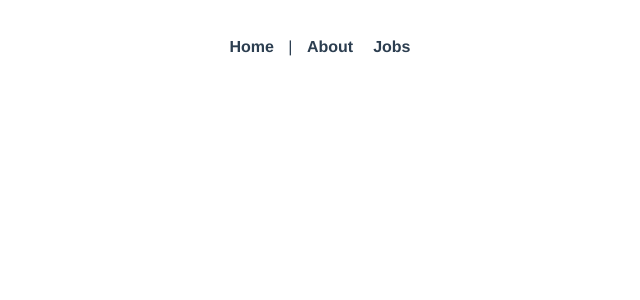
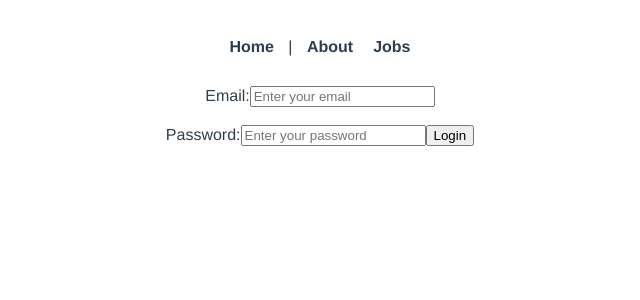
Before and after one commit to H0und5/vueRoute, a Vue app: page /dashboard in a window 1280 px wide. Before the commit this address had no page. Shown: the top 300 px of the page, without its empty margins (320-960 px from the left). Built offline with nearby package versions, Linux system fonts and the light colour scheme.

Commit message:
feature: learned how to programmatically route to certain URLs. LETS FUCKING GO

```diff
--- /dev/null
+++ b/src/components/SignUpForm.vue
@@ -0,0 +1,38 @@
+<template>
+  <form>
+    <label>Email:</label>
+    <input type="text" required placeholder="Enter your email" v-model="email" />
+
+    <br /><br />
+
+    <label>Password:</label>
+    <input type="text" required placeholder="Enter your password" v-model="password" />
+
+    <button @click.prevent="loginHandler">Login</button>
+  </form>
+</template>
+
+<script>
+import router from '@/router';
+
+  export default {
+    data() {
+      return {
+        email: '',
+        password: '',
+      }
+    },
+
+    methods: {
+      loginHandler() {
+        console.log(this.email, this.password);
+
+        router.push('/jobs');
+      }
+    }
+  }
+</script>
+
+<style>
+
+</style>
--- a/src/router/index.js
+++ b/src/router/index.js
@@ -3,6 +3,7 @@ import Home from '../views/Home.vue';
 import About from '../views/About.vue';
 import Jobs from '../views/jobs/Jobs.vue';
 import JobDetails from '../views/jobs/JobDetails.vue';
+import Dashboard from '../views/Dashboard.vue';
 
 const routes = [
   {
@@ -25,6 +26,11 @@ const routes = [
     path: '/jobs/:id',
     name: 'JobDetails',
     component: JobDetails,
+  },
+  {
+    path: '/dashboard',
+    name: 'Dashboard',
+    component: Dashboard,
   }
 ]
 
--- /dev/null
+++ b/src/views/Dashboard.vue
@@ -0,0 +1,13 @@
+<template>
+  <SignUpForm />
+</template>
+
+<script>
+
+import SignUpForm from '../components/SignUpForm.vue';
+
+  export default {
+    name: 'Dashboard',
+    components: { SignUpForm },
+  }
+</script>
--- a/src/views/jobs/Jobs.vue
+++ b/src/views/jobs/Jobs.vue
@@ -2,8 +2,9 @@
   <h1>Jobs</h1>
 
   <div v-for="job in jobs" :key="job.id">
-    <h3>{{ job.title }}</h3>
-    <p>{{ job.details }}</p>
+    <router-link :to="{ name: 'JobDetails', params: { id: job.id }}">
+      <h3>{{ job.title }}</h3>
+    </router-link>
   </div>
 </template>
 
```
